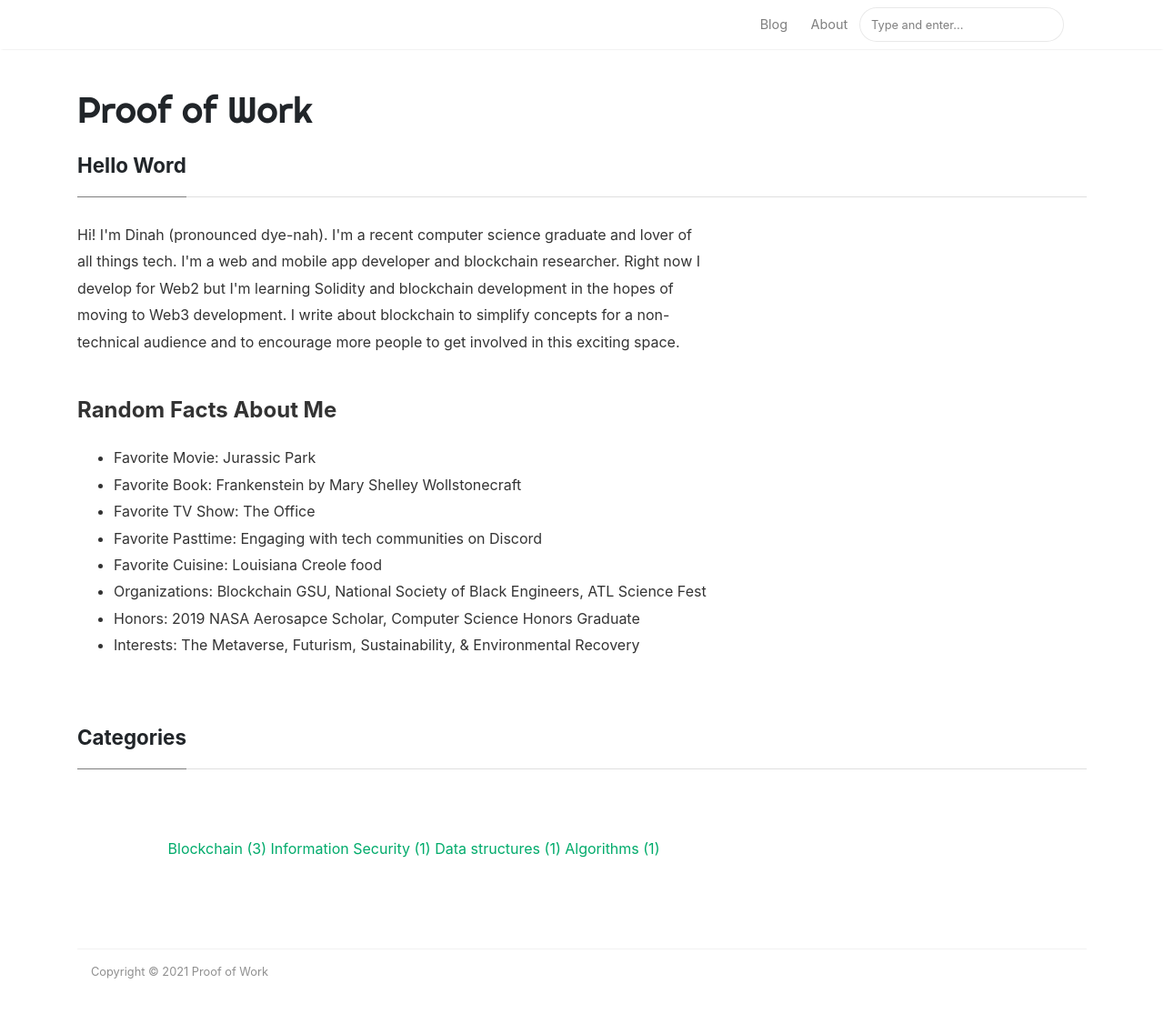
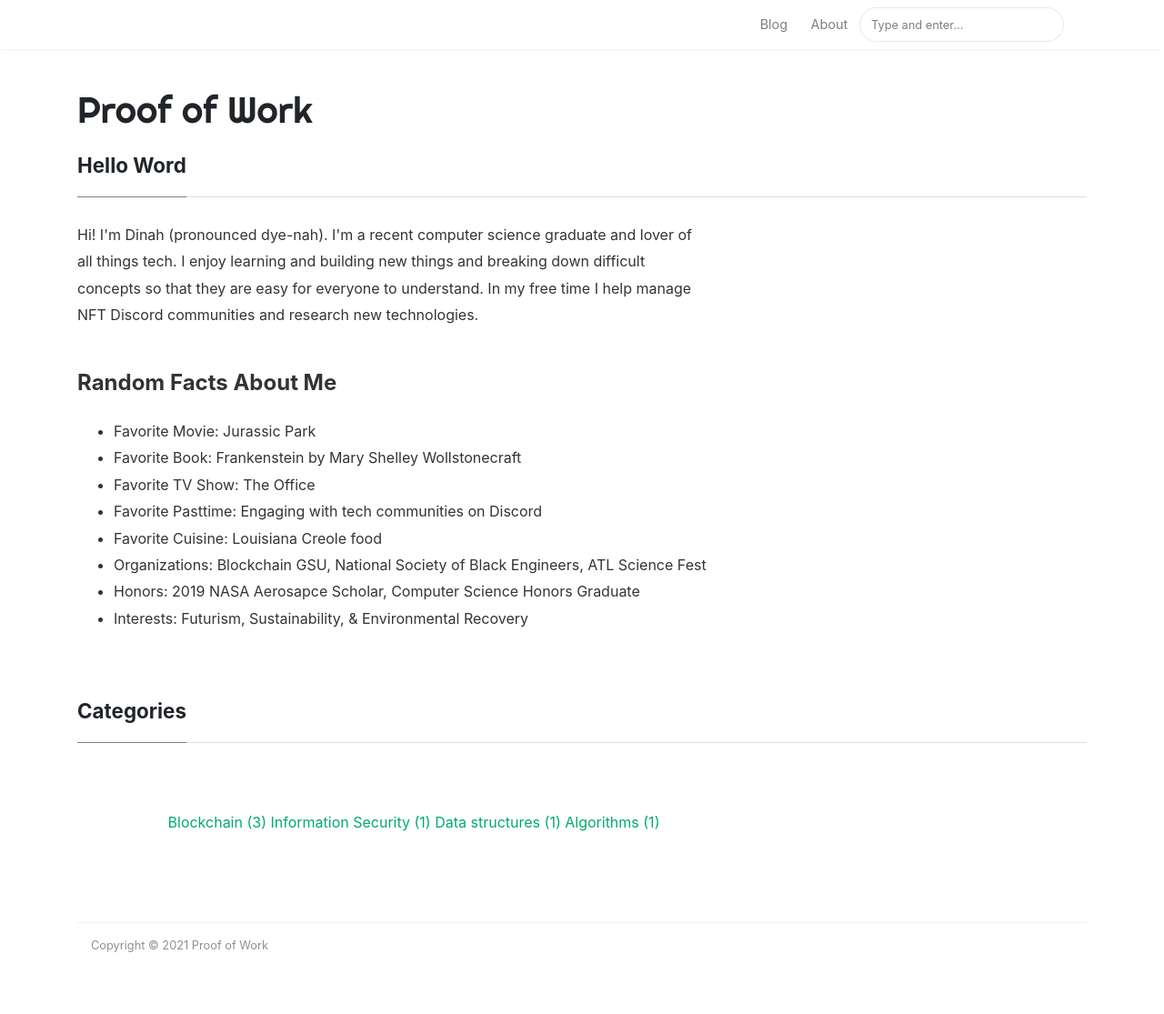
Before and after one commit to dinahjohnson/dinahjohnson.github.io, a Jekyll site: the page built from _pages/about.md, in a window 1280 px wide and 1152 px high. Shown: the top 1115 px of the window at 91% size. Built offline with Jekyll 4.4.1, drawn with Linux system fonts in a browser that asks for light colours; nearby versions of some CDN libraries.

Commit message:
updated about

```diff
--- a/_pages/about.md
+++ b/_pages/about.md
@@ -8,7 +8,7 @@ comments: true
 <div class="row justify-content-between">
 <div class="col-md-8 pr-5">
 
-<p> Hi! I'm Dinah (pronounced dye-nah). I'm a recent computer science graduate and lover of all things tech. I'm a web and mobile app developer and blockchain researcher. Right now I develop for Web2 but I'm learning Solidity and blockchain development in the hopes of moving to Web3 development. I write about blockchain to simplify concepts for a non-technical audience and to encourage more people to get involved in this exciting space.</p><br>
+<p> Hi! I'm Dinah (pronounced dye-nah). I'm a recent computer science graduate and lover of all things tech. I enjoy learning and building new things and breaking down difficult concepts so that they are easy for everyone to understand. In my free time I help manage NFT Discord communities and research new technologies.</p><br>
 <h4>Random Facts About Me</h4>
 <ul>
   <li>Favorite Movie: Jurassic Park</li>
@@ -18,7 +18,7 @@ comments: true
   <li>Favorite Cuisine: Louisiana Creole food</li>
   <li>Organizations: Blockchain GSU, National Society of Black Engineers, ATL Science Fest</li>
   <li>Honors: 2019 NASA Aerosapce Scholar, Computer Science Honors Graduate</li>
-  <li>Interests: The Metaverse, Futurism, Sustainability, & Environmental Recovery</li>
+  <li>Interests: Futurism, Sustainability, & Environmental Recovery</li>
 </ul><br>
 </div>
 </div>
```
Also changed, not shown: _posts/2021-10-01-blockchain-basics-part-1.md (+1 -1 lines).
